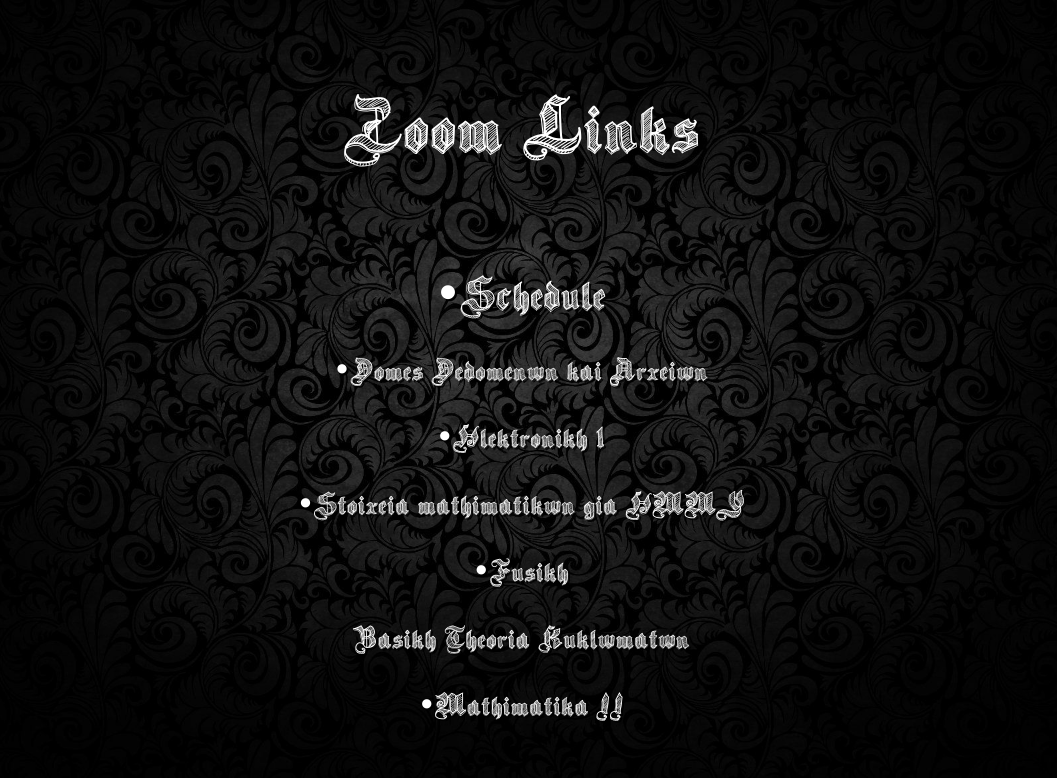
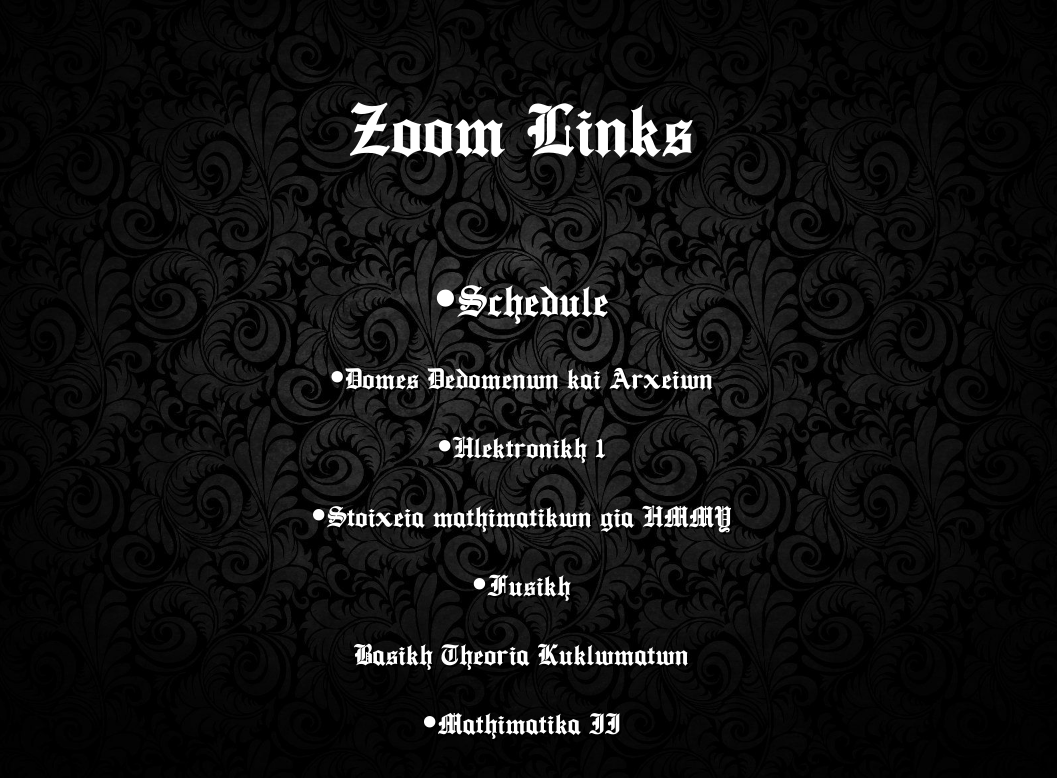
Before and after one commit to Kouroupis/Mytest, a plain HTML site: page index.html in a window 1280 px wide. Shown: the whole page, without its empty margins (119-1176 px from the left). Drawn offline with Linux system fonts and the light colour scheme.

Commit message:
Update index.html

```diff
--- a/index.html
+++ b/index.html
@@ -9,7 +9,7 @@
 
 	@font-face{
 		font-family: myFont;
-		src: url('font.ttf');
+		src: url('font3.ttf');
 	}
 	body{
 		background-image: url('background.jpg');
```
